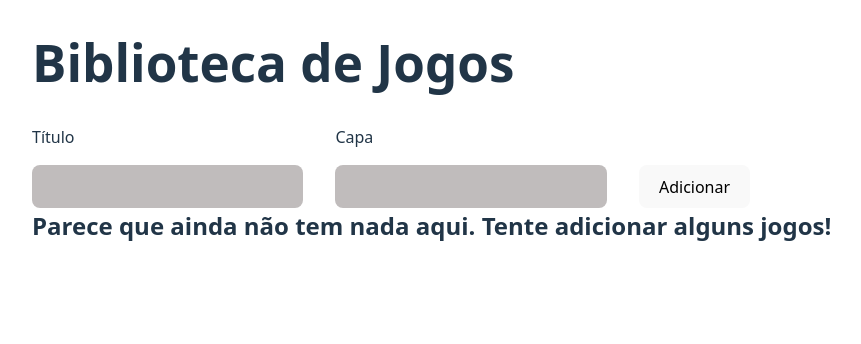
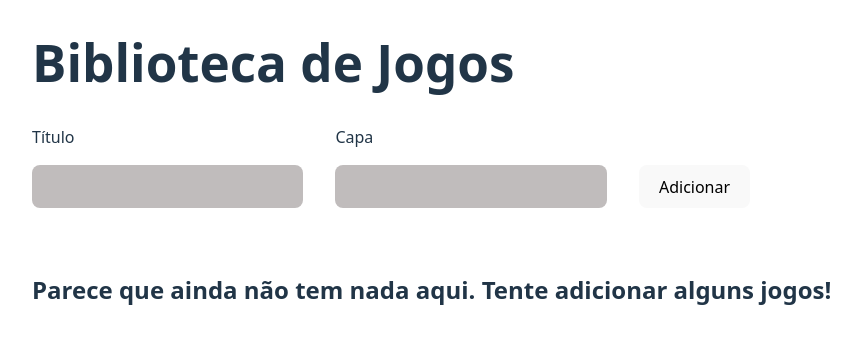
Before and after one commit to roodrigofurtado/biblioteca-de-jogos, a React (Vite) app: page / in a window 1280 px wide. Shown: the top 344 px of the page, without its empty margins (32-893 px from the left). Built offline with nearby package versions, Linux system fonts and the light colour scheme.

Commit message:
alterando estilo do parágrafo

```diff
--- a/src/App.jsx
+++ b/src/App.jsx
@@ -19,7 +19,7 @@ function App() {
             onRemove={() => removeGame(game.id)}
           />))
           : (
-            <h2>Parece que ainda não tem nada aqui. Tente adicionar alguns jogos!</h2>
+            <h2 style={{margin : "4rem auto"}}>Parece que ainda não tem nada aqui. Tente adicionar alguns jogos!</h2>
         )}
       </div>
     </div>
```
